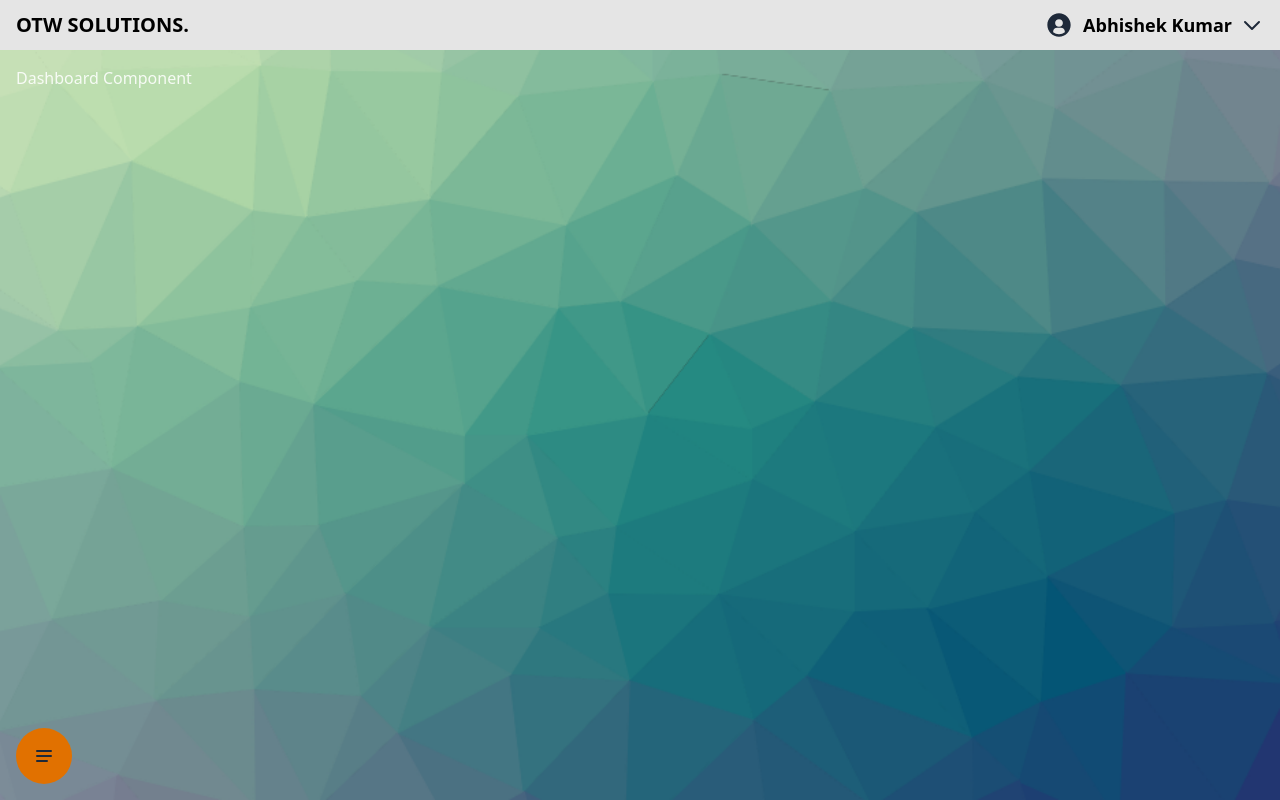
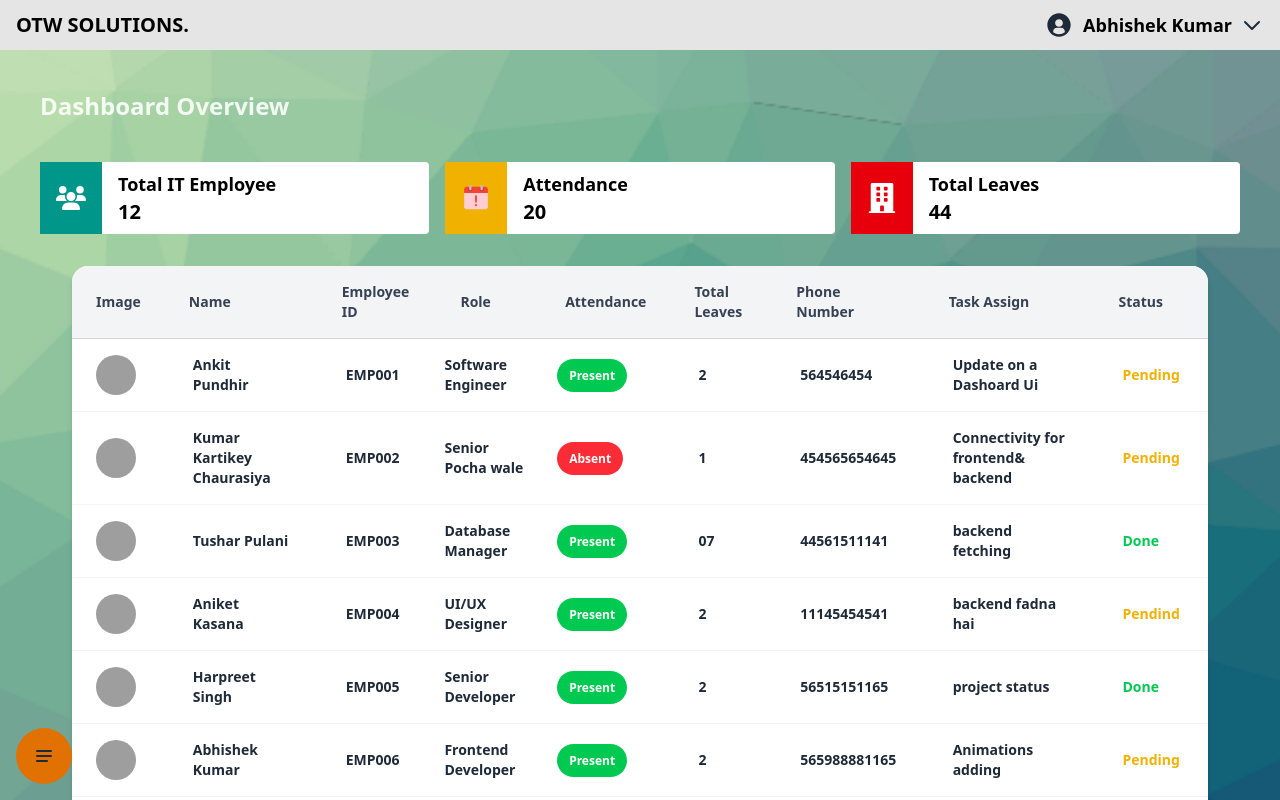
Before and after one commit to Harpreetsingh10414/EMS-Frontend, a React (Vite) app in the folder ems_frontend/: page / in a window 1280 px wide. Shown: the top 800 px of the page. Built offline with nearby package versions, Linux system fonts and the light colour scheme; grey boxes are pictures that could not be loaded.

Commit message:
Ankit dashboard first update

```diff
--- a/ems_frontend/package.json
+++ b/ems_frontend/package.json
@@ -11,11 +11,14 @@
   },
   "dependencies": {
     "@tailwindcss/vite": "^4.1.5",
+    "axios": "^1.9.0",
+    "framer-motion": "^12.16.0",
     "react": "^19.0.0",
     "react-big-calendar": "^1.18.0",
     "react-calendar": "^5.1.0",
     "react-datepicker": "^8.3.0",
     "react-dom": "^19.0.0",
+    "react-icons": "^5.5.0",
     "react-router-dom": "^7.5.3",
     "tailwindcss": "^4.1.5"
   },
--- a/ems_frontend/src/App.jsx
+++ b/ems_frontend/src/App.jsx
@@ -1,7 +1,7 @@
 import React from "react";
 import "./App.css";
 import AppRoutes from "./routes/AppRoutes";
-import "./UI/MyLeaves.css";
+import "./ui/MyLeaves.css";
 
 const App = () => {
   return (
--- a/ems_frontend/src/components/My_leave/ApplyLeave.jsx
+++ b/ems_frontend/src/components/My_leave/ApplyLeave.jsx
@@ -1,6 +1,7 @@
 import { useState, useEffect } from "react";
 import DatePicker from "react-datepicker";
 import "react-datepicker/dist/react-datepicker.css";
+//import AllLeaves from "../components/Leave_management/AllLeaves";
 // import "./Leave.css";
 
 const leaveTypes = ["Sick Leave", "Casual Leave", "Special Leave"];
@@ -36,7 +37,8 @@ export default function ApplyLeave() {
       responsible,
       reason,
     });
-  };
+  }; // Manager view
+
 
   return (
     <div className="max-w-2xl mx-auto p-6 bg-white rounded-2xl shadow-xl mt-6">
--- a/ems_frontend/src/pages/Dashboard.jsx
+++ b/ems_frontend/src/pages/Dashboard.jsx
@@ -1,7 +1,39 @@
-import React from "react";
+// import React from "react";
 
-function Dashboard() {
-  return <div className="Dashboard">Dashboard Component</div>;
+// function Dashboard() {
+//   return <div className="Dashboard">Dashboard Component</div>;
+// }
+
+// export default Dashboard;
+
+
+
+import React from 'react'
+//import DataCards from './DataCards';
+import DataCards from '../pages/DataCards';
+import { FaUsers } from "react-icons/fa6";
+import { FcLeave } from "react-icons/fc";
+import { FaBuilding } from "react-icons/fa";
+//import EmployeeTable from './EmployeeTable';
+import EmployeeTable from '../pages/EmployeeTable';
+
+
+
+const Dashboard = () => {
+  return (
+    <div className='p-6'>
+      <h3 className='text-2xl font-bold'>Dashboard Overview</h3>
+      <div className='grid grid-cols-1 md:grid-cols-3 gap-4  mt-10'>
+        <DataCards icon={<FaUsers/>} text="Total IT Employee" number={12} color="bg-teal-600"/>
+         <DataCards icon={<FcLeave />} text="Attendance" number={20} color="bg-yellow-500"/>
+          <DataCards icon={<FaBuilding />} text="Total Leaves" number={44} color="bg-red-600"/>
+           {/* <DataCards icon={<FaBuilding />} text="Total Leaves" number={44} color="bg-red-600"/> */}
+      </div>
+      <div>
+        </div>
+      <EmployeeTable/>
+    </div>
+  )
 }
 
-export default Dashboard;
+export default Dashboard
--- /dev/null
+++ b/ems_frontend/src/pages/DataCards.jsx
@@ -0,0 +1,21 @@
+import React from 'react'
+
+const DataCards = ({icon, text, number, color}) => {
+  return (
+    <div className='rounded flex bg-white text-black'>
+     <div className={`text-3xl flex justify-center items-center ${color} text-white px-4`}>
+         {icon}
+     </div>
+<div className='pl-4 py-2'>
+    <p className='text-lg font-semibold'>{text}</p>
+    <p className='text-xl font-semibold'>{number}</p>
+</div>
+
+    </div>
+  )
+}
+
+export default DataCards
+
+
+///Ui mee jana hai
--- /dev/null
+++ b/ems_frontend/src/pages/EmployeeTable.jsx
@@ -0,0 +1,162 @@
+import React from 'react';
+
+const employees = [
+  {
+    id: 'EMP001',
+    name: 'Ankit Pundhir',
+    role: 'Software Engineer',
+    image: 'https://randomuser.me/api/portraits/men/1.jpg',
+    number:'564546454',
+    attendance: 'Present',
+    leaves: '2',
+    projAssigned:'Update on a Dashoard Ui',
+    status:'Pending'
+  },
+  {
+    id: 'EMP002',
+    name: 'Kumar Kartikey Chaurasiya',
+    role: 'Senior Pocha wale',
+    image: 'https://randomuser.me/api/portraits/women/2.jpg',
+    attendance: 'Absent',
+    leaves: '1',
+     projAssigned:'Connectivity for frontend& backend',
+     number:'454565654645',
+     status:'Pending'
+  },
+  {
+    id: 'EMP003',
+    name: 'Tushar Pulani',
+    role: 'Database Manager',
+    image: 'https://randomuser.me/api/portraits/men/3.jpg',
+    attendance: 'Present',
+    leaves: '07',
+    projAssigned:'backend fetching',
+     number:'44561511141',
+     status:'Done'
+  },
+  {
+    id: 'EMP004',
+    name: 'Aniket Kasana',
+    role: 'UI/UX Designer',
+    image: 'https://randomuser.me/api/portraits/men/4.jpg',
+    attendance: 'Present',
+    leaves: '2',
+    projAssigned:'backend fadna hai',
+     number:'11145454541',
+     status:'Pendind'
+  },
+  {
+    id: 'EMP005',
+    name: 'Harpreet Singh',
+    role: 'Senior Developer',
+    image: 'https://randomuser.me/api/portraits/men/5.jpg',
+    attendance: 'Present',
+    leaves: '2',
+     projAssigned:'project status',
+     number:'56515151165',
+     status:'Done'
+  },
+  {
+    id: 'EMP006',
+    name: 'Abhishek Kumar',
+    role: 'Frontend Developer',
+    image: 'https://randomuser.me/api/portraits/men/6.jpg',
+    attendance: 'Present',
+    leaves: '2',
+    projAssigned:'Animations adding',
+     number:'565988881165',
+     status: 'Pending'
+  },
+  {
+    id: 'EMP007',
+    name: 'Rohit Verma',
+    role: 'Backend Developer',
+    image: 'https://randomuser.me/api/portraits/men/7.jpg',
+    attendance: 'Present',
+    leaves: '2',
+    projAssigned:'working on git',
+     number:'9954545115',
+     status:'Done'
+  },
+  {
+    id: 'EMP008',
+    name: 'Harshpreet Singh',
+    role: 'Backend Developer',
+    image: 'https://randomuser.me/api/portraits/men/8.jpg',
+    attendance: 'Present',
+    leaves: '2',
+    projAssigned:'Mac to window switch',
+     number:'9654515151',
+     status:'Pending'
+  },
+   {
+    id: 'EMP009',
+    name: 'Nikhil Kasana',
+    role: 'Senior Backend Developer',
+    image: 'https://randomuser.me/api/portraits/men/9.jpg',
+    attendance: 'Absent',
+    leaves: '5',
+    projAssigned:'Creating Api',
+     number:'9654515151',
+     status:'Done'
+  },
+];
+
+
+const EmployeeTable = () => {
+  return (
+    <div className="p-2 sm:p-6 lg:p-8">
+      <div className="overflow-x-auto bg-white rounded-2xl shadow-md animate-fade-in">
+        <table className="max-w-full divide-y divide-gray-300 text-sm">
+          <thead className="bg-gray-100">
+            <tr>
+              <th className="px-6 py-4 text-left font-semibold text-gray-700">Image</th>
+              <th className="px-6 py-4 text-left font-semibold text-gray-700">Name</th>
+              <th className="px-6 py-4 text-left font-semibold text-gray-700">Employee ID</th>
+              <th className="px-6 py-4 text-left font-semibold text-gray-700">Role</th>
+              <th className="px-6 py-4 text-left font-semibold text-gray-700">Attendance</th>
+               <th className="px-6 py-4 text-left font-semibold text-gray-700">Total Leaves</th>
+               <th className="px-6 py-4 text-left font-semibold text-gray-700">Phone Number</th>
+               <th className="px-6 py-4 text-left font-semibold text-gray-700">Task Assign</th>
+               <th className="px-6 py-4 text-left font-semibold text-gray-700">Status</th>
+            </tr>
+          </thead>
+          <tbody className="divide-y divide-gray-100 text-gray-800 font-bold">
+            {employees.map((emp) => (
+              <tr key={emp.id} className="hover:bg-gray-300  transition duration-300 ease-in-out">
+                <td className="px-6 py-4">
+                  <img
+                    src={emp.image}
+                    alt={emp.name}
+                    className="w-10 h-10 rounded-full object-cover"
+                  />
+                </td>
+                <td className="px-7 py-4">{emp.name}</td>
+                <td className="px-7 py-4">{emp.id}</td>
+                <td className="px-2 py-4">{emp.role}</td>
+                <td className='px-4 py-4'>
+                    <span
+                    className={`px-3 py-2 rounded-full text-white text-xs font-bold ${
+                      emp.attendance.toLowerCase() === 'present' ? 'bg-green-500' : 'bg-red-500'
+                    }`}
+                  >
+                    {emp.attendance}
+                  </span>
+                </td>
+                <td className='px-7 py-4'>{emp.leaves}</td>
+                 <td className='px-7 py-4'>{emp.number}</td>
+                  <td className='px-7 py-4'>{emp.projAssigned}</td>
+                   <td className='px-7 py-4'>
+                    <span className={`${emp.status.toLowerCase() == 'done' ? 'text-green-500' : 'text-yellow-500'}`}>{emp.status}</span>
+                   </td>
+
+              </tr>
+            ))}
+          </tbody>
+        </table>
+      </div>
+    </div>
+  );
+};
+
+export default EmployeeTable;
--- a/ems_frontend/src/pages/Home.jsx
+++ b/ems_frontend/src/pages/Home.jsx
@@ -3,7 +3,7 @@ import React from "react";
 function Home() {
   return (
     <>
-      <h1 className="underline">Home ANkit</h1>
+      <h1 className="underline">Home</h1>
     </>
   );
 }
--- a/ems_frontend/src/pages/auth/Login.jsx
+++ b/ems_frontend/src/pages/auth/Login.jsx
@@ -1,7 +1,8 @@
 import React, { useState } from "react";
 import axios from "axios";
 import api from "../../routes/Api";
-import Button from "../../UI/Button";
+//import Button from "../../UI/Button";
+import Button from "../../ui/Button";
 
 const Login = () => {
   const [formData, setFormData] = useState({ email: "", password: "" });
--- /dev/null
+++ b/package.json
@@ -0,0 +1,5 @@
+{
+  "dependencies": {
+    "framer-motion": "^12.16.0"
+  }
+}
```
Also changed, not shown: ems_frontend/src/routes/AppRoutes.jsx (+5 -3 lines), 2 other files (tests, documents, lock files or other folders).
